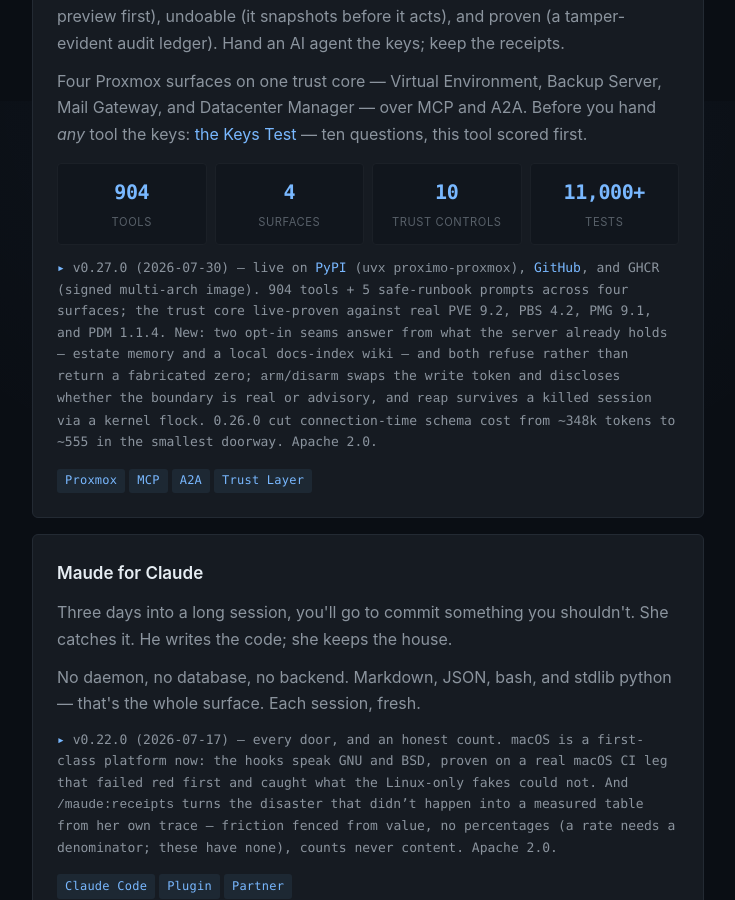
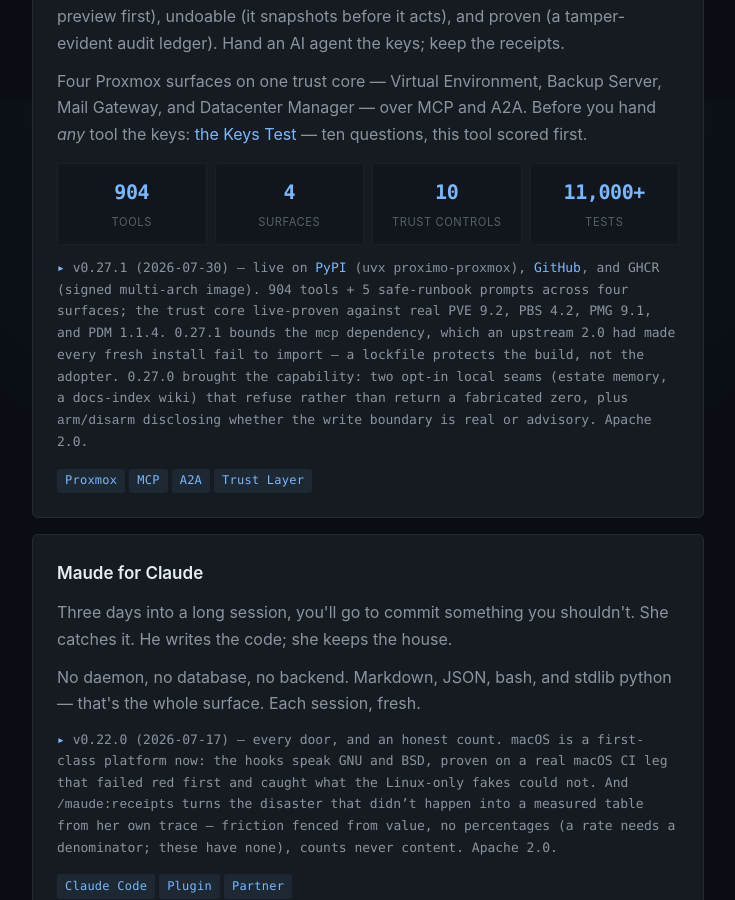
Before and after one commit to john-broadway/john-broadway.github.io, a Jekyll site: the page built from index.html, in a window 1280 px wide and 900 px high, scrolled down 1699 px. Shown: the whole window, without its empty margins (272-1007 px from the left). Built offline with Jekyll 4.4.1, drawn with Linux system fonts in a browser that asks for light colours.

Commit message:
proximo card: v0.27.1 — installable again
A lockfile protects the build, not the adopter: the unbounded mcp
dependency let an upstream 2.0 break every fresh install.

Co-Authored-By: Claude Fable 5 <noreply@anthropic.com>

```diff
--- a/index.html
+++ b/index.html
@@ -51,7 +51,7 @@ description: Independent AI researcher and infrastructure architect. Sovereign A
       <div class="stat"><div class="num">10</div><div class="label">trust controls</div></div>
       <div class="stat"><div class="num">11,000+</div><div class="label">tests</div></div>
     </div>
-    <p class="status">v0.27.0 (2026-07-30) &mdash; live on <a href="https://pypi.org/project/proximo-proxmox/">PyPI</a> (<code>uvx proximo-proxmox</code>), <a href="https://github.com/john-broadway/proximo">GitHub</a>, and GHCR (signed multi-arch image). 904 tools + 5 safe-runbook prompts across four surfaces; the trust core live-proven against real PVE 9.2, PBS 4.2, PMG 9.1, and PDM 1.1.4. New: two opt-in seams answer from what the server already holds &mdash; estate memory and a local docs-index wiki &mdash; and both refuse rather than return a fabricated zero; <code>arm</code>/<code>disarm</code> swaps the write token and discloses whether the boundary is real or advisory, and <code>reap</code> survives a killed session via a kernel flock. 0.26.0 cut connection-time schema cost from ~348k tokens to ~555 in the smallest doorway. Apache 2.0.</p>
+    <p class="status">v0.27.1 (2026-07-30) &mdash; live on <a href="https://pypi.org/project/proximo-proxmox/">PyPI</a> (<code>uvx proximo-proxmox</code>), <a href="https://github.com/john-broadway/proximo">GitHub</a>, and GHCR (signed multi-arch image). 904 tools + 5 safe-runbook prompts across four surfaces; the trust core live-proven against real PVE 9.2, PBS 4.2, PMG 9.1, and PDM 1.1.4. 0.27.1 bounds the <code>mcp</code> dependency, which an upstream 2.0 had made every fresh install fail to import &mdash; a lockfile protects the build, not the adopter. 0.27.0 brought the capability: two opt-in local seams (estate memory, a docs-index wiki) that refuse rather than return a fabricated zero, plus <code>arm</code>/<code>disarm</code> disclosing whether the write boundary is real or advisory. Apache 2.0.</p>
     <div class="tags"><span>Proxmox</span><span>MCP</span><span>A2A</span><span>Trust Layer</span></div>
   </article>
 
```
